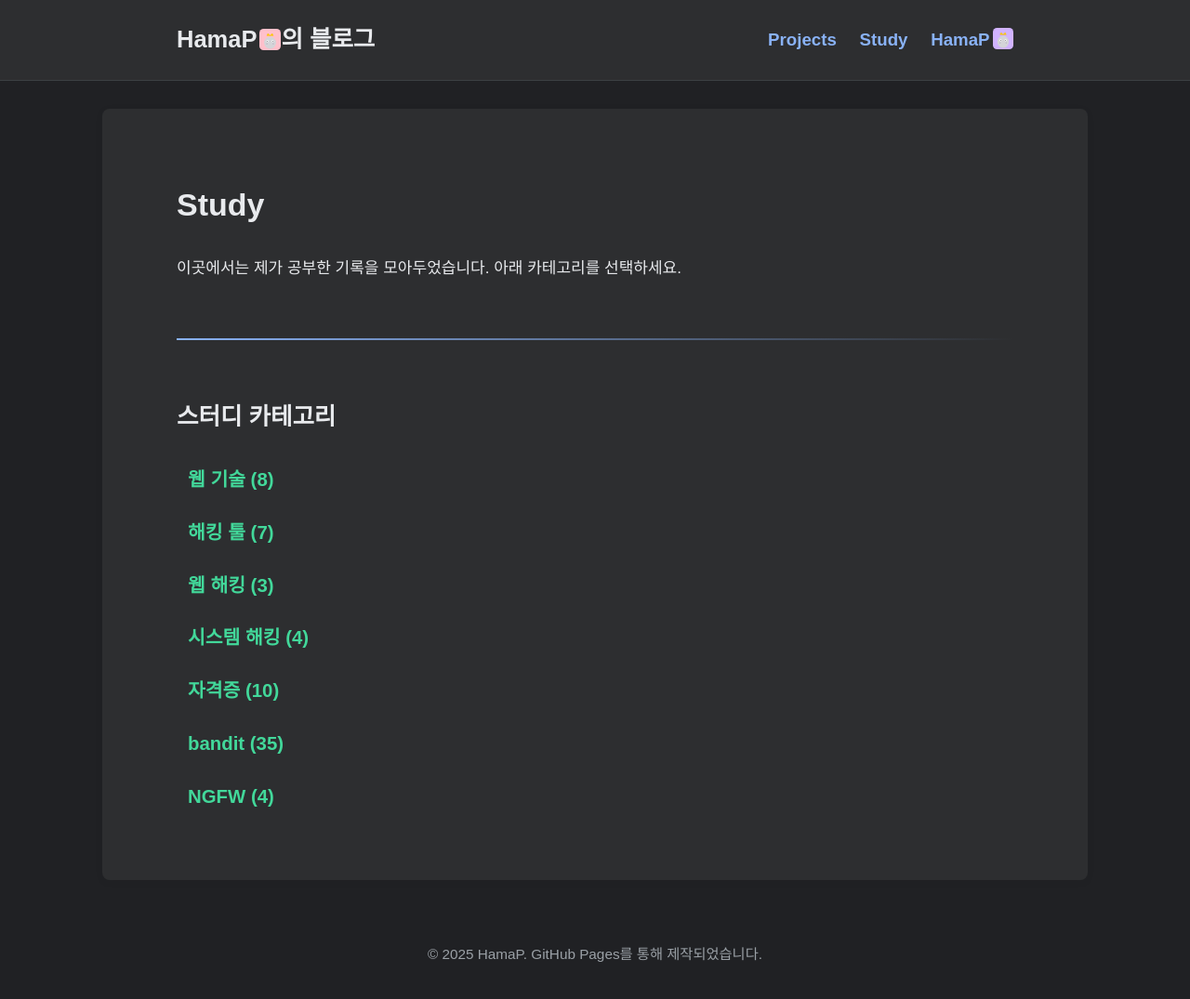
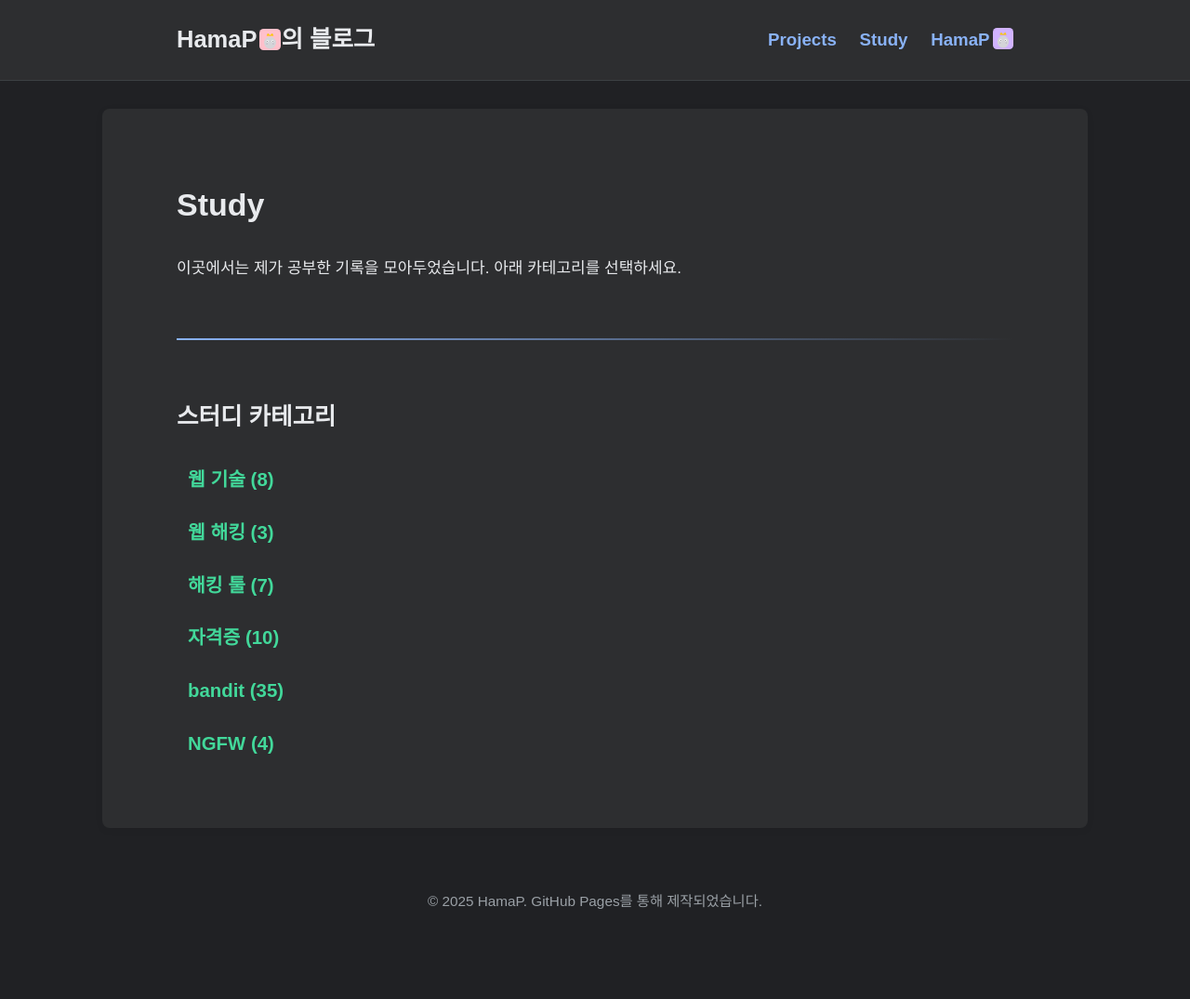
Before and after one commit to HamaP0/HamaP0.github.io, a Jekyll site: the page built from study.html, in a window 1280 px wide. Shown: the whole page at 93% size. Built offline with Jekyll 4.4.1, drawn with Linux system fonts in a browser that asks for light colours; some web fonts are replaced; after the commit the page ends 1019 px from its top, so only the background shows below that.

Commit message:
Update study.html

```diff
--- a/study.html
+++ b/study.html
@@ -9,17 +9,13 @@ title: Study
 
 <h2>스터디 카테고리</h2>
 <ul class="category-list">
-  {% assign study_categories = "웹 기술|해킹 툴|웹 해킹|시스템 해킹|앱 해킹|자격증|bandit|NGFW" | split: "|" %}
+  {% assign study_categories =
+     "웹 기술|웹 해킹|해킹 툴|자격증|bandit|NGFW"
+     | split: "|" %}
   {% for cat in study_categories %}
-    {% assign posts = site.categories[cat] %}
-    {% if posts and posts.size > 0 %}
-      {% comment %}
-        카테고리 페이지 파일명(공백 제거 or 원본 그대로)
-        – “웹 기술” → category/웹기술.html
-        – “해킹 툴” → category/해킹툴.html
-        – “bandit” → category/bandit.html
-      {% endcomment %}
-      {% assign filename = cat | remove: " " %}
+    {% assign posts = site.categories[cat] | default: [] %}
+    {% if posts.size > 0 %}
+      {% assign filename = cat | replace: " ", "" %}
       <li>
         <a class="post-link"
            href="{{ '/category/' | append: filename | append: '.html' | relative_url }}">
```
